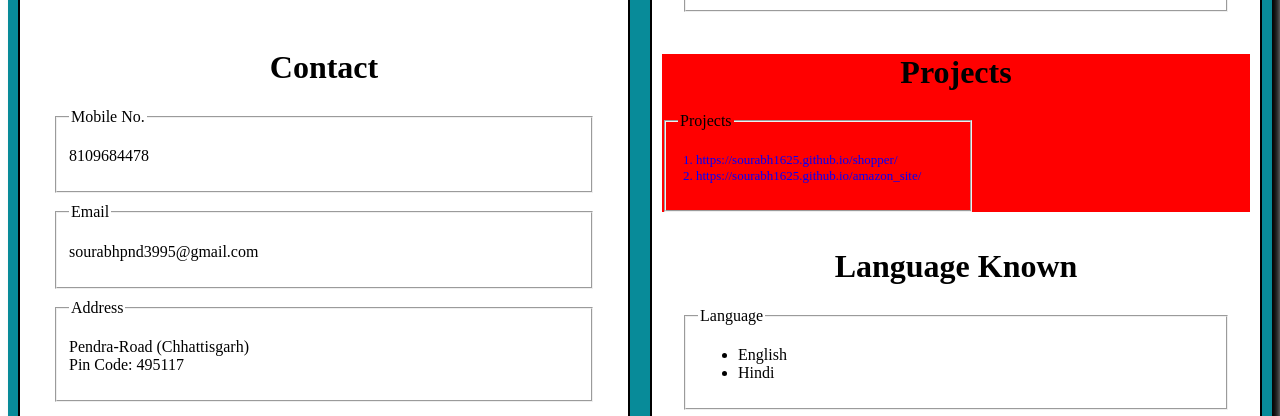
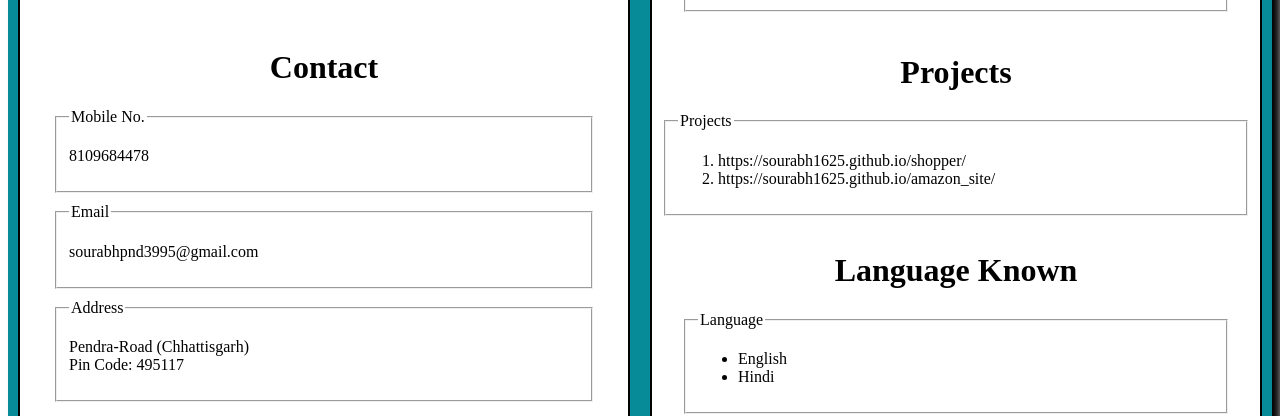
Before and after one commit to sourabh1625/my_resume, a plain HTML site: page index.html in a window 1280 px wide. Shown: the part 811-1227 px from the top of the page. Drawn offline with Linux system fonts and the light colour scheme.

```diff
--- a/index.html
+++ b/index.html
@@ -114,6 +114,9 @@
         .passport{
             margin-left: -15px;
         }
+        .project_div{
+
+        }
        }
     </style>
 </head>
@@ -182,15 +185,17 @@
                      </fieldset>
                 </div>
 
-                <div style="background-color: red;">
+                <div>
                     <h1  style="text-align: center;">Projects</h1>
-                    <fieldset style="width: 280px;">
-                        <legend>Projects</legend>
-                        <ol style="margin-left: -22px;">
-                            <li style="color: blue; font-size: 13px;">https://sourabh1625.github.io/shopper/</li>
-                            <li style="color: blue; font-size: 13px;">https://sourabh1625.github.io/amazon_site/</li>
-                        </ol>
-                    </fieldset>
+                    <div class="project_div">
+                        <fieldset>
+                            <legend>Projects</legend>
+                            <ol>
+                                <li>https://sourabh1625.github.io/shopper/</li>
+                                <li>https://sourabh1625.github.io/amazon_site/</li>
+                            </ol>
+                        </fieldset>
+                    </div>
                 </div>
 
                 <div style="padding: 20px; margin-top: -5px;">
```
